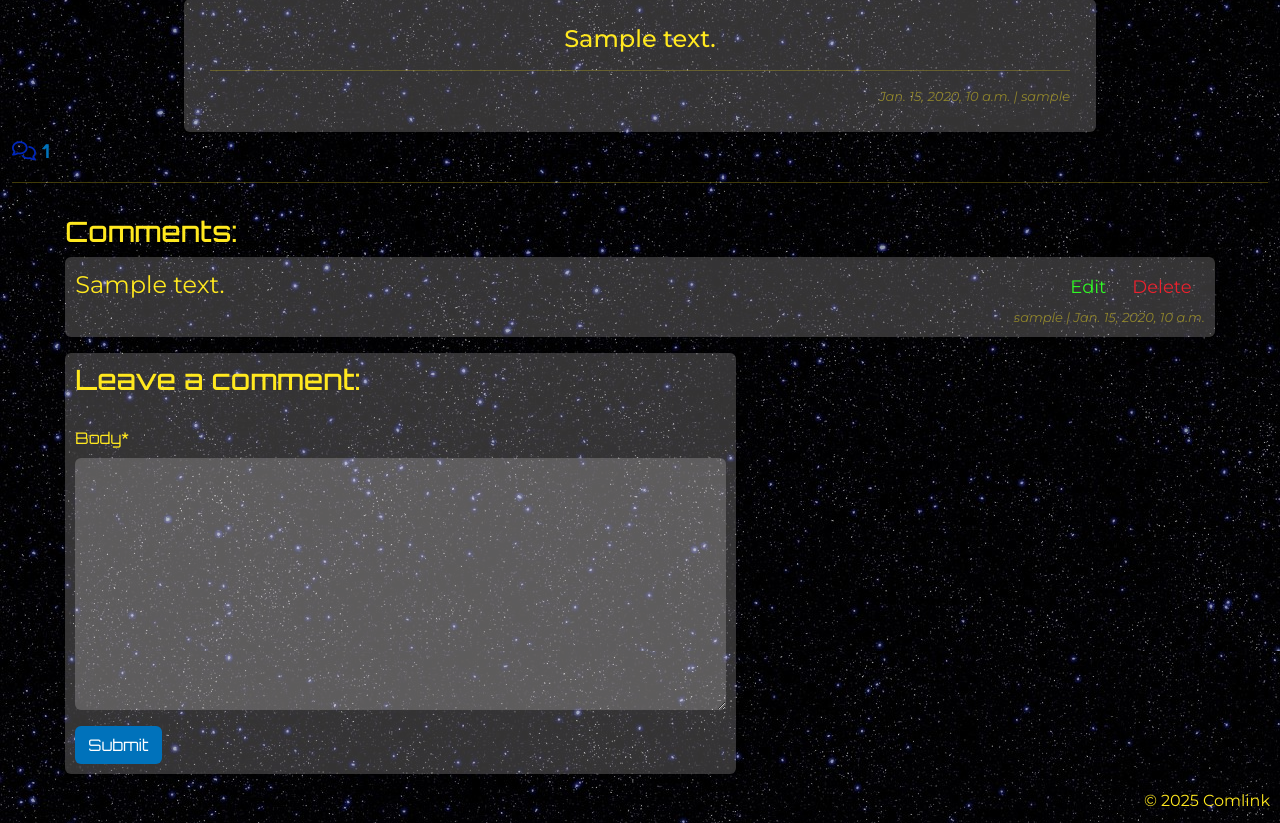
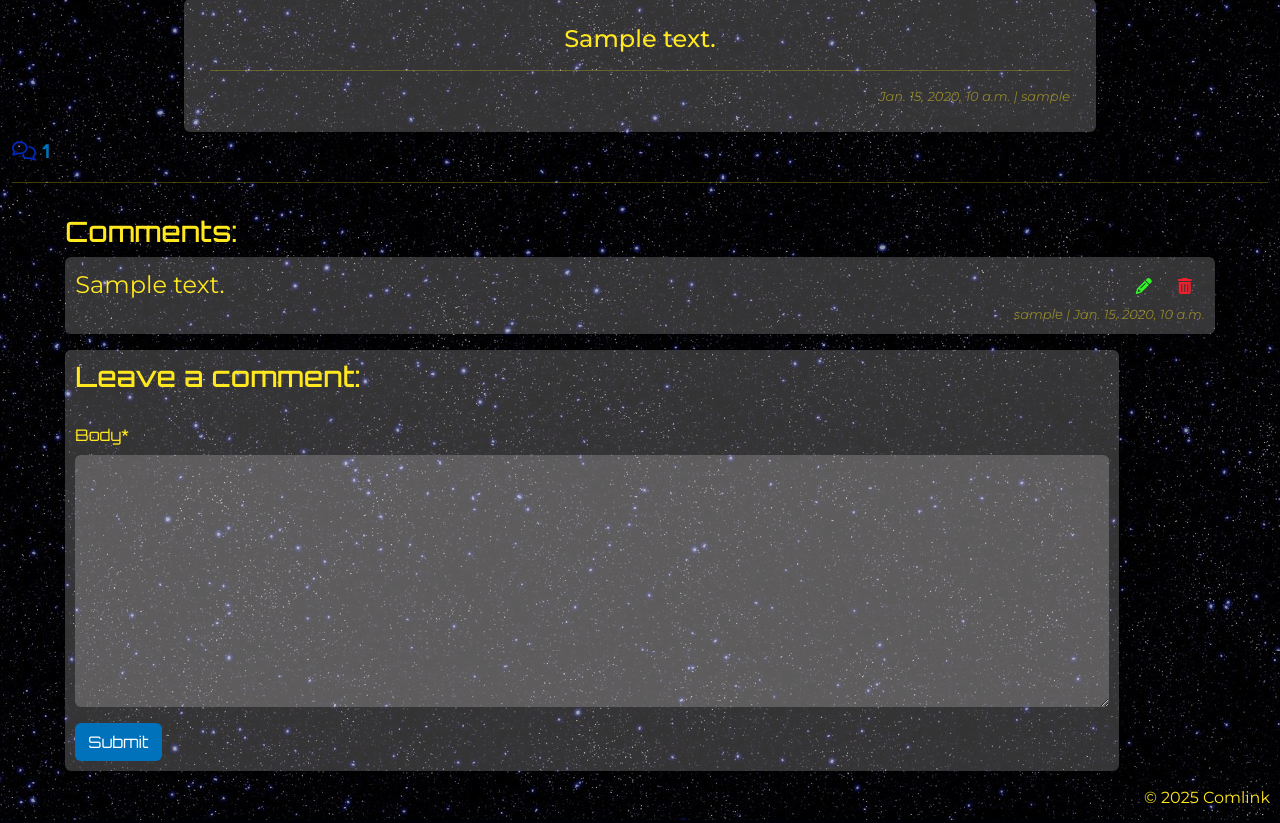
Before and after one commit to Darthspider360/The-Comlink, a Django app: page /1/ in a window 1280 px wide. Shown: the part 67-890 px from the top of the page. Run offline with Django 4.2, Linux system fonts and the light colour scheme; a user stored in the database is signed in; tables that the repository leaves empty hold one stand-in row (values such as "Sample post"); parts of the project's set-up code (start-up, migrations or seed data) failed here and were passed over; some libraries are stand-ins or nearby versions.

Commit message:
fixed the icon button issue and added the edit icon and link to the profile page

```diff
--- a/feed/templates/feed/post_view.html
+++ b/feed/templates/feed/post_view.html
@@ -51,8 +51,10 @@
                     </div>
                     {% if user.is_authenticated and comment.author == user %}
                     <div class="buttons d-flex justify-content-end col-2">
-                        <button class="btn btn-edit custom-edit"  comment_id="{{ comment.id }}">Edit</button>
-                        <button class="btn btn-delete custom-delete" id="delete-button" comment_id="{{ comment.id }}">Delete</button>
+                        <button class="btn btn-edit"  comment_id="{{ comment.id }}"><i class="fa-solid fa-pencil"
+                            style="color: #2ff924;" comment_id="{{ comment.id }}"></i></button>
+                        <button class="btn btn-delete" id="delete-button" comment_id="{{ comment.id }}"><i class="fa-solid fa-trash-can"
+                            style="color: #eb212e;" comment_id="{{ comment.id }}"></i></button>
 
                     </div>
                     {% elif user.is_authenticated %}
@@ -74,7 +76,7 @@
             </div>
             {% endfor %}
             <!-- Creating New Comments -->
-            <div class="col-md-7 mt-3">
+            <div class="col-11 mt-3">
                 <div class="card card-body custom-card">
                     {% if user.is_authenticated %}
                     <h3>Leave a comment:</h3>
--- a/static/css/style.css
+++ b/static/css/style.css
@@ -201,7 +201,10 @@ p {
 #id_content,
 #id_status,
 #id_body,
-#id_file {
+#id_file,
+#id_rank,
+#id_avatar,
+#id_bio{
     background-color: #fffafa34;
     color: #ffe81f;
     border: none;
```
Also changed, not shown: profile_page/templates/profile_page/profile.html (+10 -1 lines), 1 other file.
